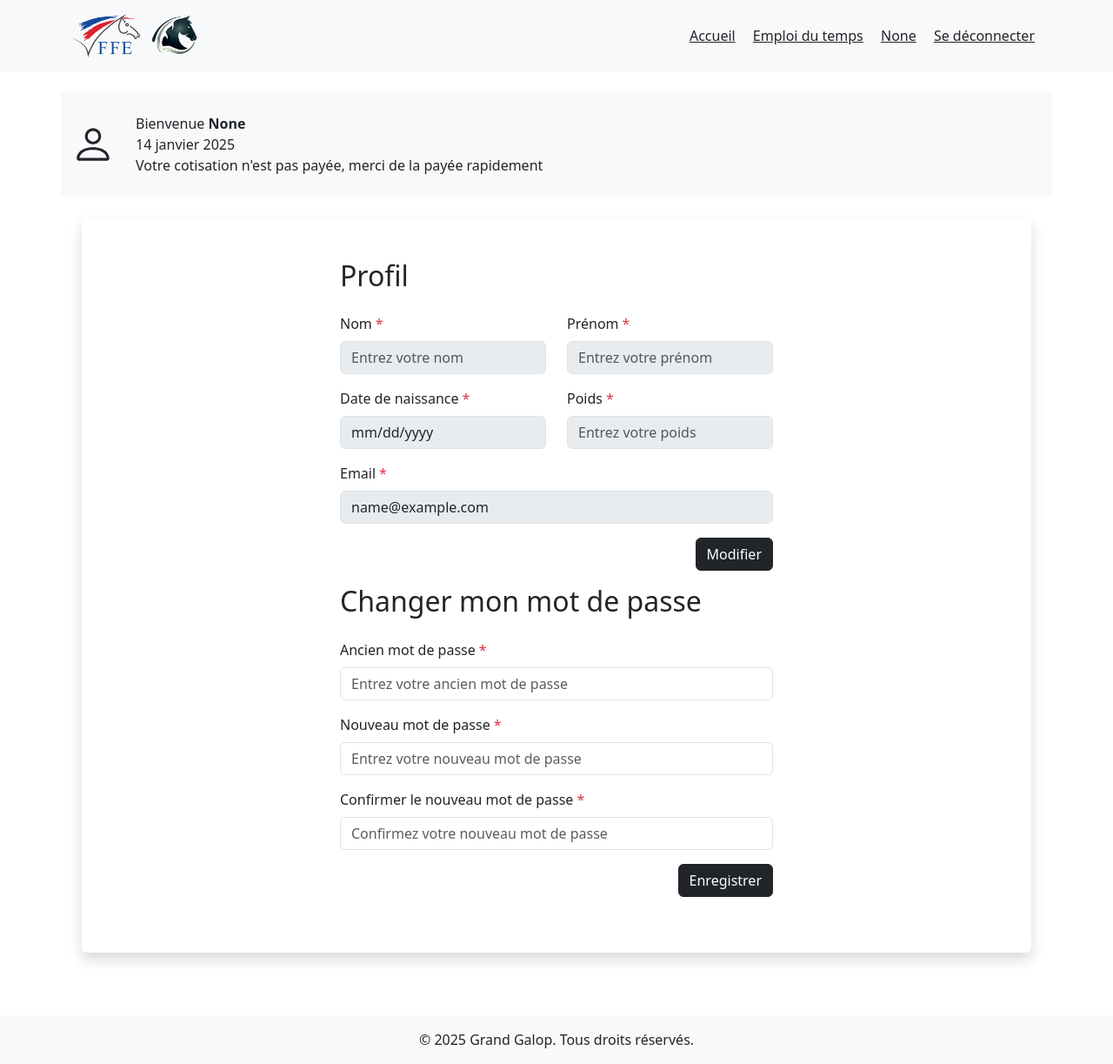
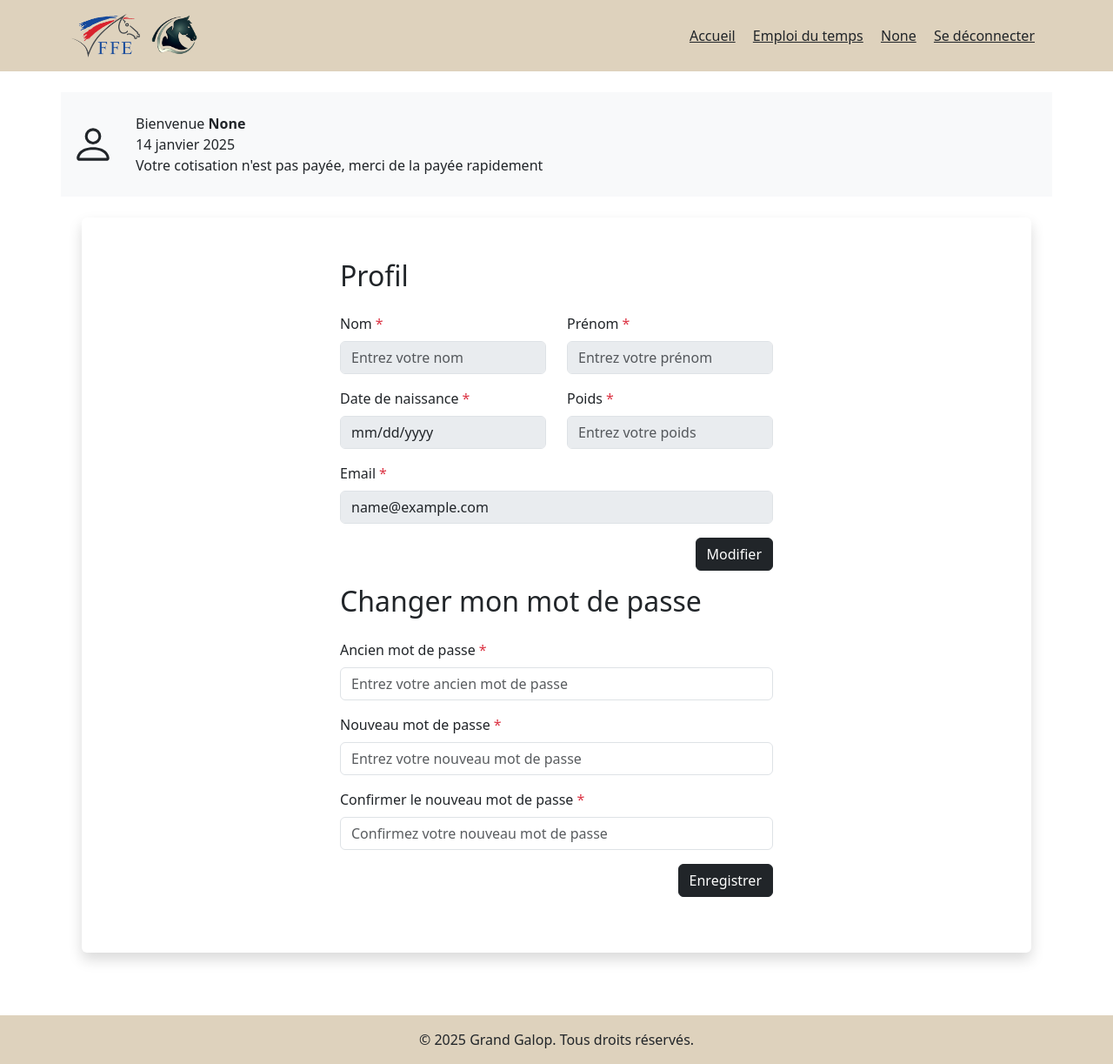
Before and after one commit to elyandreb/SAE-WEB-BD, a Flask app: page /profil/ in a window 1280 px wide. Shown: the whole page at 87% size. Run offline with Flask 3, Linux system fonts and the light colour scheme; the visitor is signed in with stand-in values (Sample User, id 1); data that the repository does not hold is empty; parts of the project's set-up code (start-up, migrations or seed data) failed here and were passed over; some libraries are stand-ins or nearby versions.

Commit message:
changement du background de la base

```diff
--- a/project/templates/base.html
+++ b/project/templates/base.html
@@ -10,7 +10,7 @@
 </head>
 <body class="d-flex flex-column min-vh-100">
 
-    <header class="bg-light py-3">
+    <header class="bg-beige py-3">
         <div class="container d-flex justify-content-between align-items-center">
             <div class="d-flex align-items-center">
                 <img src="{{ url_for('static', filename='img/logo_FFE.png') }}" alt="Logo FFE" style="height: 50px;">
@@ -30,7 +30,7 @@
         {% block content %}{% endblock %}
     </main>
 
-    <footer class="bg-light py-3 mt-4">
+    <footer class="bg-beige py-3 mt-4">
         <div class="container text-center">
             <p class="mb-0">© 2025 Grand Galop. Tous droits réservés.</p>
         </div>
```
